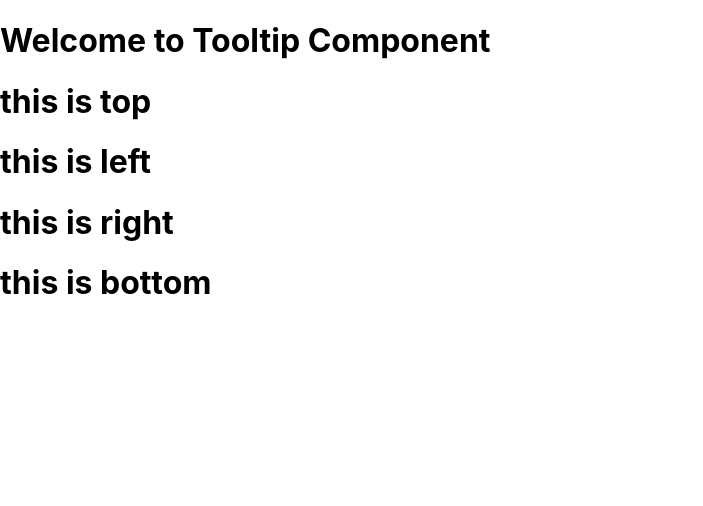
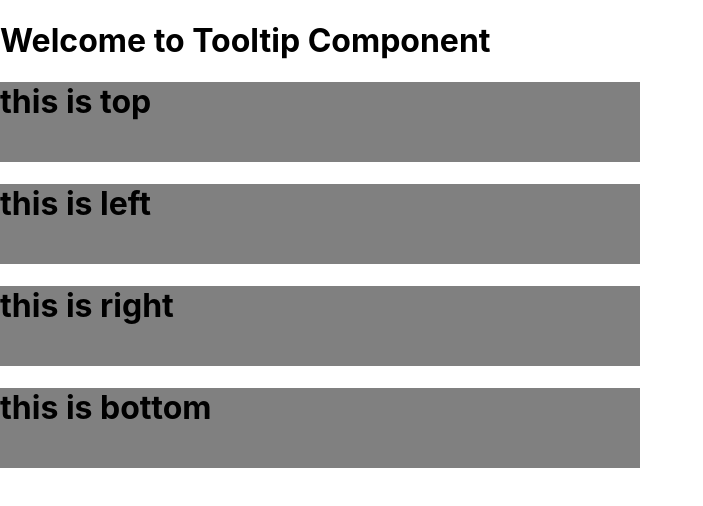
Before and after one commit to AbhishekV9/Tooltip_React, a React (Create React App) app: page / in a window 1280 px wide. Shown: the top 506 px of the page, without its empty margins (0-703 px from the left). Built offline with nearby package versions, Linux system fonts and the light colour scheme.

Commit message:
functionality completed

```diff
--- a/src/components/tooltip.js
+++ b/src/components/tooltip.js
@@ -1,15 +1,42 @@
 import React,{ Component }  from 'react';
+import '../stylesheet/tooltip.css'
 
 export default class tooltip extends Component{
 
     constructor(props){
         super(props);
+
+        this.state={
+            hovered:false
+        };
+    }
+
+    onHover=()=>{
+        this.setState({
+            hovered:true
+        })
+    }
+
+    onLeave=()=>{
+        this.setState({
+            hovered:false
+        })
     }
 
     render(){
+
         const position=this.props.position;
+        const { hovered }=this.state;
+        console.log(hovered)
         return(
-            <h1>this is {position}</h1>
+            <div className="color half" >
+                <div onMouseEnter={this.onHover} onMouseLeave={this.onLeave}>
+                    <h1>this is {position}</h1>
+                    <span style={{visibility: hovered ? 'visible' : 'hidden'}}>
+                        <p>Thanks for Hovering! i am a tooltip</p>
+                    </span>
+                </div>
+            </div>
         )
     }
 }
--- a/src/stylesheet/tooltip.css
+++ b/src/stylesheet/tooltip.css
@@ -0,0 +1,7 @@
+.color{
+    background-color: grey;
+}
+
+.half{
+    width:50%;
+}
```
